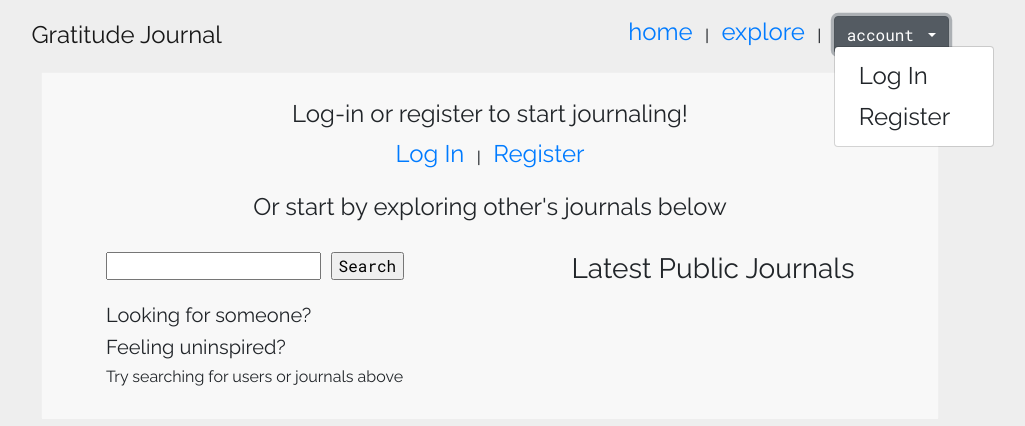
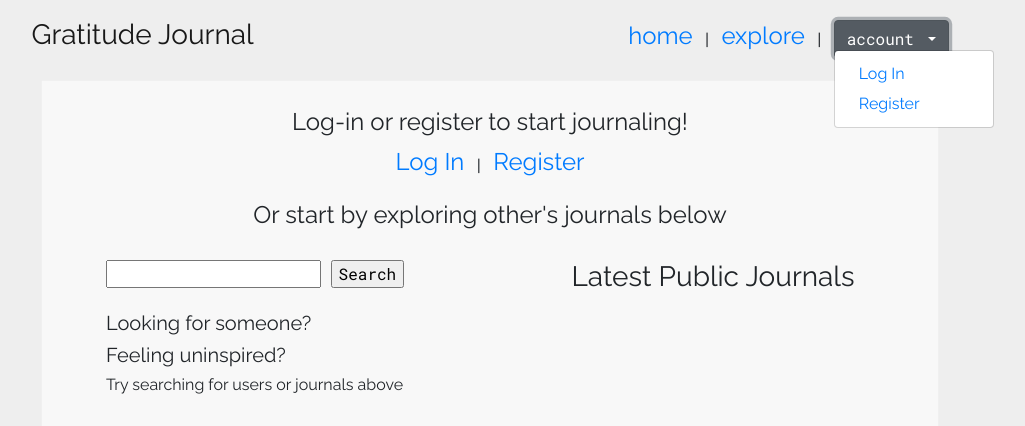
Before and after one commit to blarmon/Gratitude-Journal, a Django app: page /explore/ in a window 1280 px wide, after a click on "account". Shown: the top 426 px of the page, without its empty margins (150-1175 px from the left). Run offline with Django 3.2, Linux system fonts and the light colour scheme; data that the repository does not hold is empty; some libraries are stand-ins or nearby versions.

Commit message:
reformatted my new journal form.

```diff
--- a/journals/static/journals/style.css
+++ b/journals/static/journals/style.css
@@ -57,3 +57,12 @@ a:hover {
     font-size: .5em;
     padding-right: 3%;
 }
+
+.dropdown-item {
+    color: #007bff !important;
+    font-size: 1em !important;
+}
+
+#id_tags, #id_title, #id_body {
+    width: 90%;
+}
--- a/journals/templates/journals/base.html
+++ b/journals/templates/journals/base.html
@@ -29,7 +29,7 @@
 <nav class="navbar navbar-expand-sm navbar-light bg-faded">
     <div class="container-fluid">
     <div class="navbar-header">
-      <a class="navbar-brand" href="{% url 'index' %}">Gratitude Journal</a>
+        <div class="navbar-brand"><h3>Gratitude Journal</h3></div>
     </div>
     <ul class="nav navbar-nav">
         <li class="active">
```
Also changed, not shown: journals/forms.py (+4 -4 lines), journals/templates/journals/index.html (+12 -1 lines), README.md.
